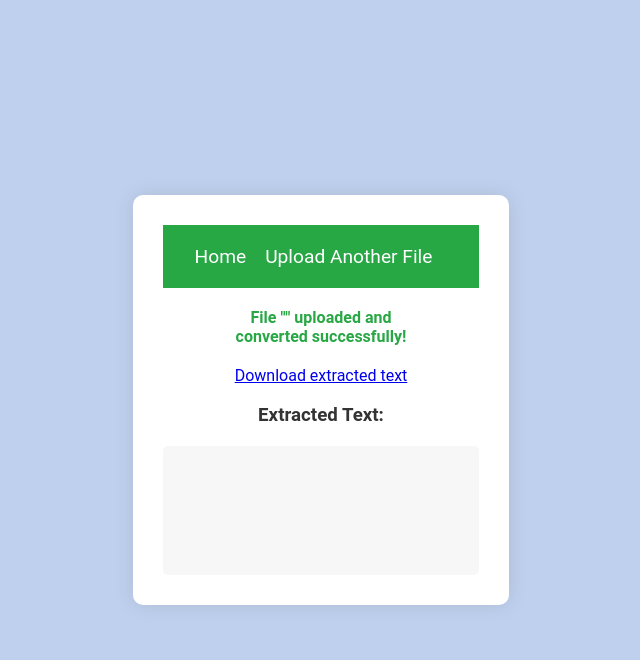
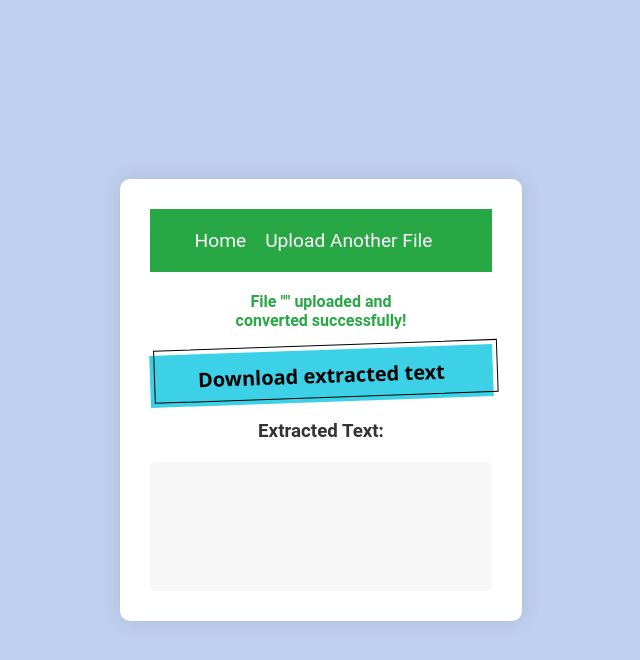
Before and after one commit to alex-504/convertly, a Flask app: template templates/upload.html in a window 1280 px wide. Shown: the top 660 px of the page, without its empty margins (319-959 px from the left). Run offline with Flask 3, Linux system fonts and the light colour scheme; the template is opened without the code that fills it, so the values that code supplies are empty.

Commit message:
Added style and gitignore file

```diff
--- a/static/css/styles.css
+++ b/static/css/styles.css
@@ -30,6 +35,68 @@
   font-size: 1.1rem;
 }
 
+form {
+  display: flex;
+  flex-direction: column;
+  align-items: center;
+}
+
+#file-upload {
+  margin: 20px 0;
+}
+
+.button-53 {
+  background-color: #3DD1E7;
+  border: 0 solid #E5E7EB;
+  margin: 0 auto;
+  box-sizing: border-box;
+  color: #000000;
+  display: flex;
+  font-family: ui-sans-serif, system-ui, -apple-system, system-ui, "Segoe UI", Roboto, "Helvetica Neue", Arial, "Noto Sans", sans-serif, "Apple Color Emoji", "Segoe UI Emoji", "Segoe UI Symbol", "Noto Color Emoji";
+  font-size: 1rem;
+  font-weight: 700;
+  justify-content: center;
+  line-height: 1.75rem;
+  padding: 0.75rem 1.65rem;
+  position: relative;
+  text-align: center;
+  text-decoration: none #000000 solid;
+  text-decoration-thickness: auto;
+  width: 100%;
+  max-width: 460px;
+  position: relative;
+  cursor: pointer;
+  transform: rotate(-2deg);
+  user-select: none;
+  -webkit-user-select: none;
+  touch-action: manipulation;
+}
+
+.button-53:focus {
+  outline: 0;
+}
+
+.button-53:after {
+  content: "";
+  position: absolute;
+  border: 1px solid #000000;
+  bottom: 4px;
+  left: 4px;
+  width: calc(100% - 1px);
+  height: calc(100% - 1px);
+}
+
+.button-53:hover:after {
+  bottom: 2px;
+  left: 2px;
+}
+
+@media (min-width: 768px) {
+  .button-53 {
+    padding: 0.75rem 3rem;
+    font-size: 1.25rem;
+  }
+}
 input[type=file] {
   margin-bottom: 20px;
   font-size: 1rem;
```
Also changed, not shown: other parts of static/css/styles.css (+66 -0 lines), 1 other file.
